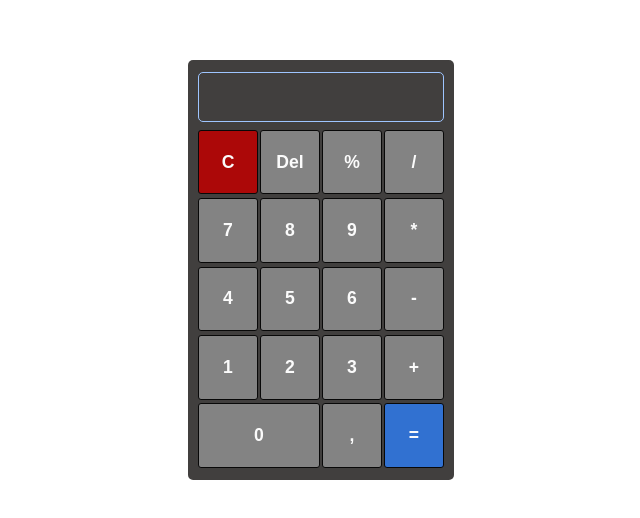
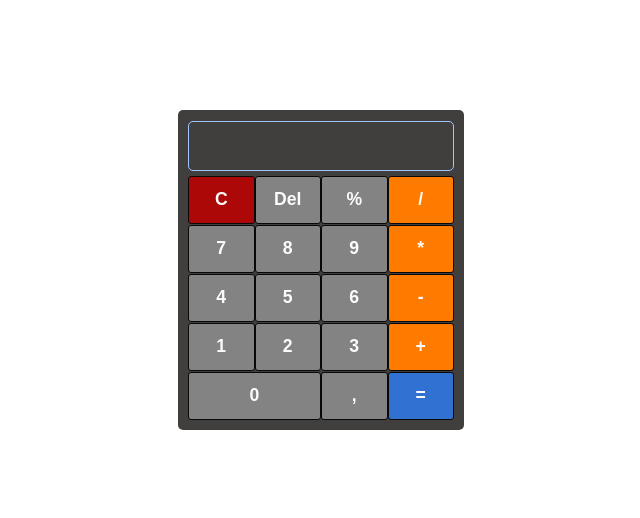
Before and after one commit to maurilio-vilela/calculadora-svelte, a SvelteKit app: page / in a window 1280 px wide. Shown: the part 138-656 px from the top of the page, without its empty margins (319-959 px from the left). Built offline with nearby package versions, Linux system fonts and the light colour scheme.

Commit message:
Criado componente Display

```diff
--- a/src/components/Botao.svelte
+++ b/src/components/Botao.svelte
@@ -1,8 +1,10 @@
 <script lang="ts">
     export let texto: string;
+    export let duplo: boolean = false;
+    export let operacao: boolean = false;
 </script>
 
-<button class="botao">
+<button class="botao" class:duplo class:operacao>
     {texto}
 </button>
 
@@ -11,9 +13,8 @@
         display: flex;
         align-items: center;
         justify-content: center;
-        padding: 1.3rem;
-        margin:0px 1px;
-        width: 60px;
+        flex-basis: 25%;
+        height: 16%;
         font-weight: 700;
         font-size: 1.1rem;
         cursor:pointer;
@@ -22,7 +23,16 @@
         border: 1px solid #080808;
         border-radius: 3px;
     }
-    .botao:hover{
+    .duplo{
+        flex-basis: 50%;
+    }
+    .operacao{
+        background-color: #ff7b00;
+    }
+    .operacao:hover{
+        background-color: #db6a00;
+    }
+   .botao:hover{
         background-color: #636363;
     }
     .botao:nth-child(2){
@@ -31,9 +41,6 @@
     .botao:nth-child(2):hover{
         background-color: #940909;
     }
-    .botao:nth-child(18){
-        padding: 1.3rem 3.75rem;
-    }
     .botao:nth-child(20){
         background-color: #3171d1;
     }
--- a/src/components/Calculadora.svelte
+++ b/src/components/Calculadora.svelte
@@ -1,25 +1,26 @@
 <script lang="ts">
     import Botao from "./Botao.svelte";
+    import Display from "./Display.svelte";
 </script>
 <div class="calculadora">
-    <span class="saida"></span>
+    <Display valor=""/>
     <Botao texto="C" />
     <Botao texto="Del" />
     <Botao texto="%" />
-        <Botao texto="/" />
+    <Botao operacao texto="/" />
     <Botao texto="7" />
     <Botao texto="8" />
     <Botao texto="9" />
-        <Botao texto="*" />
+    <Botao operacao texto="*" />
     <Botao texto="4" />
     <Botao texto="5" />
     <Botao texto="6" />
-        <Botao texto="-" />
+    <Botao operacao texto="-" />
     <Botao texto="1" />
     <Botao texto="2" />
     <Botao texto="3" />
-        <Botao texto="+" />
-        <Botao texto="0" />
+    <Botao operacao texto="+" />
+    <Botao duplo texto="0" />
     <Botao texto="," />
     <Botao texto="=" />
 </div>
@@ -31,14 +32,14 @@
         justify-content: center;
         align-items:center;
         width: 16.625rem;
-        height: 400px;
-        padding: 10px 0px;
+        height: 300px;
+        padding: 10px;
         background-color: #413f3e;
         border-radius: 5px;
     }
     .saida{
         display: flex;
-        width: 14.3rem;
+        flex-basis: 100%;
         height: 2rem;
         padding: 0.5rem;
         border: 1px solid #9ec5ff;
--- /dev/null
+++ b/src/components/Display.svelte
@@ -0,0 +1,44 @@
+<script lang="ts">
+    export let valor: string
+    $:fontSize = valor.length > 20 ? 'pequena' : `s-${valor.length}`
+</script>
+
+<div class={`display ${fontSize}`}>
+    <span>{valor}</span>
+</div>
+
+<style>
+    .display{
+        display: flex;
+        flex-basis: 100%;
+        height: 2rem;
+        padding: 0.5rem;
+        border: 1px solid #9ec5ff;
+        margin:0px;
+        font-size: 1.9rem;
+        color: #ffffff;
+        justify-content: flex-end;
+        align-items: center;
+        border-radius: 5px;
+        margin-bottom: 4px;
+        overflow: hidden;
+    }
+    .s-16{
+        font-size: 1.75rem;
+    }
+    .s-17{
+        font-size: 1.63rem;
+    }
+    .s-18{
+        font-size: 1.52em;
+    }
+    .s-19{
+        font-size: 1.44em;
+    }
+    .s-20{
+        font-size: 1.37em;
+    }
+    .pequena{
+        font-size: 1em;
+    }
+</style>
```
Lines whose indentation alone changed are shown as unchanged.
